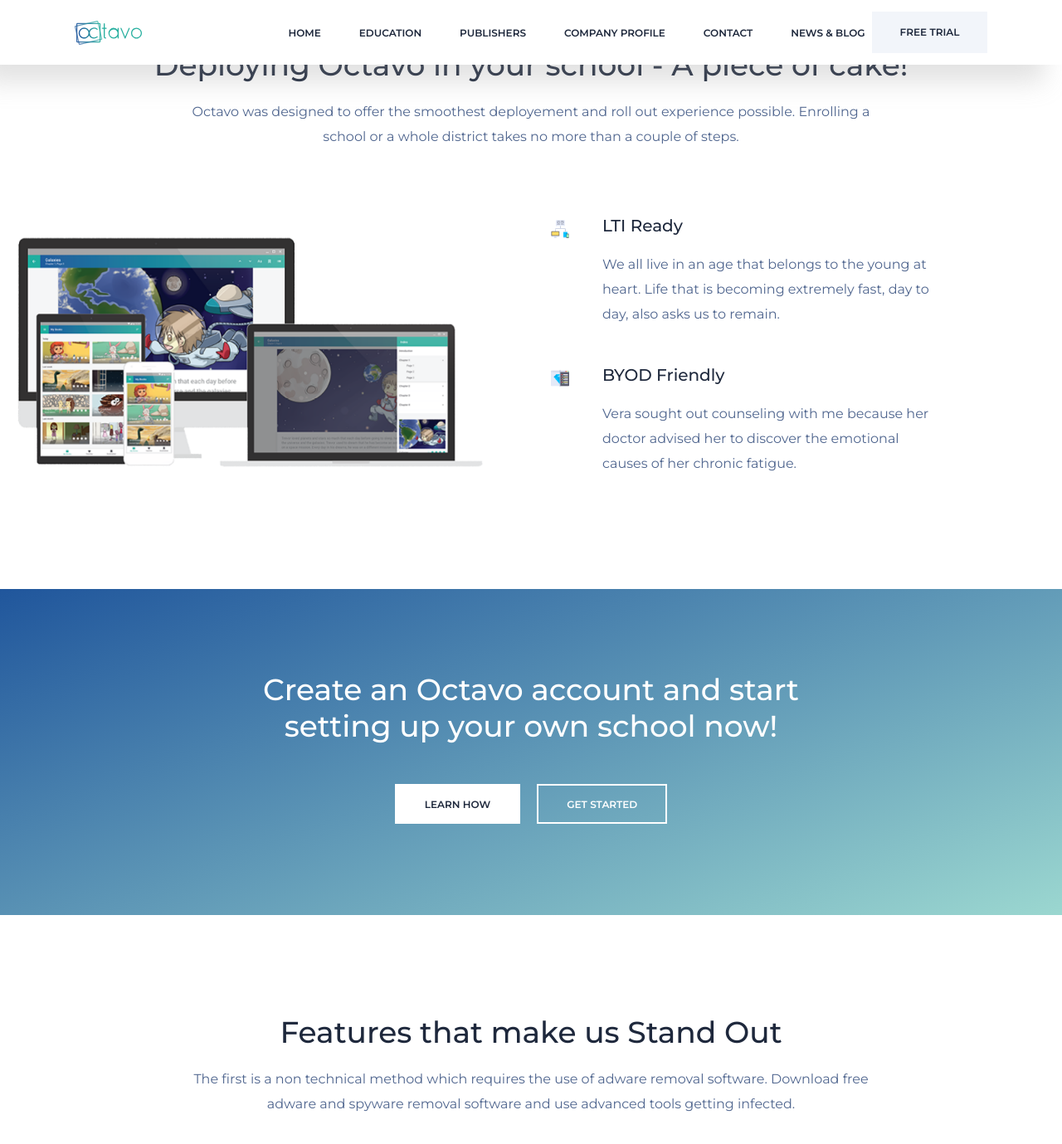
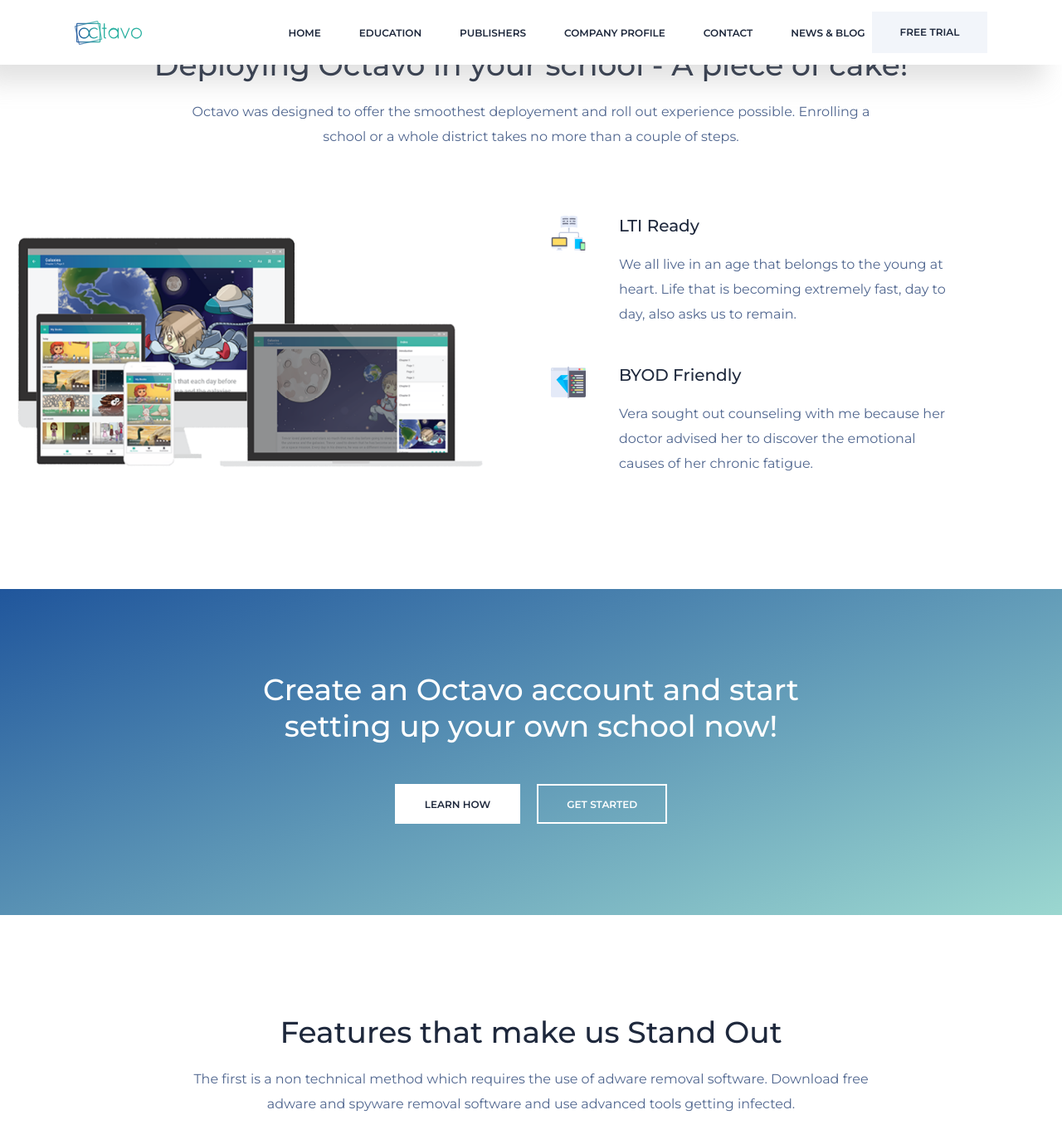
Before and after one commit to jurgencalleja/octavo.education, a Jekyll site: the page built from features.html, in a window 1280 px wide and 1400 px high, scrolled down 381 px. Shown: the top 1379 px of the window at 83% size. Built offline with Jekyll 4.4.1, drawn with Linux system fonts in a browser that asks for light colours.

Commit message:
worked ffs

```diff
--- a/css/main.css
+++ b/css/main.css
@@ -2798,7 +2798,7 @@
       margin-top: 50px; } }
 
 .feature-list img {
-max-width: 22px;
+max-width: 42px;
 max-height: auto;
 }
 
```
